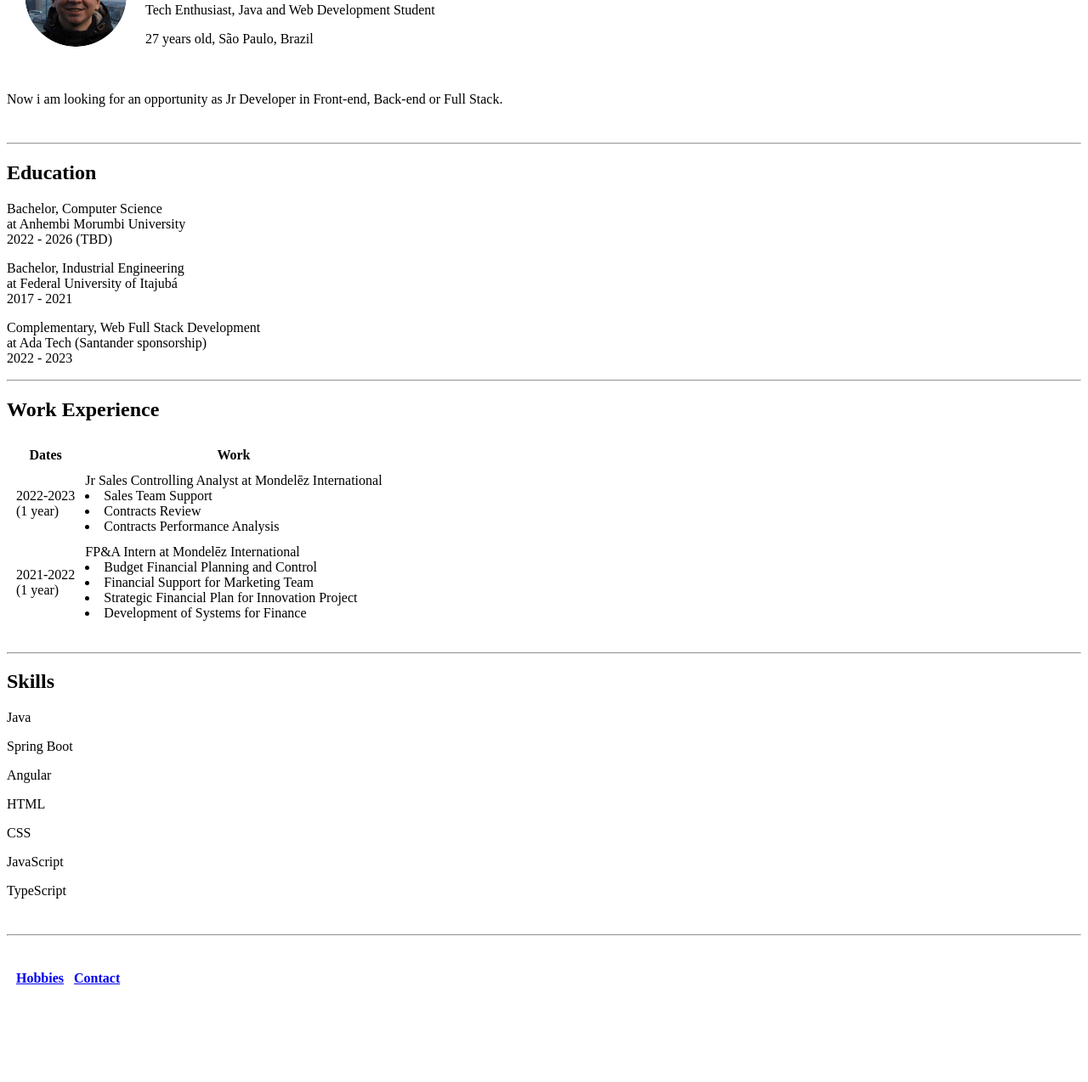
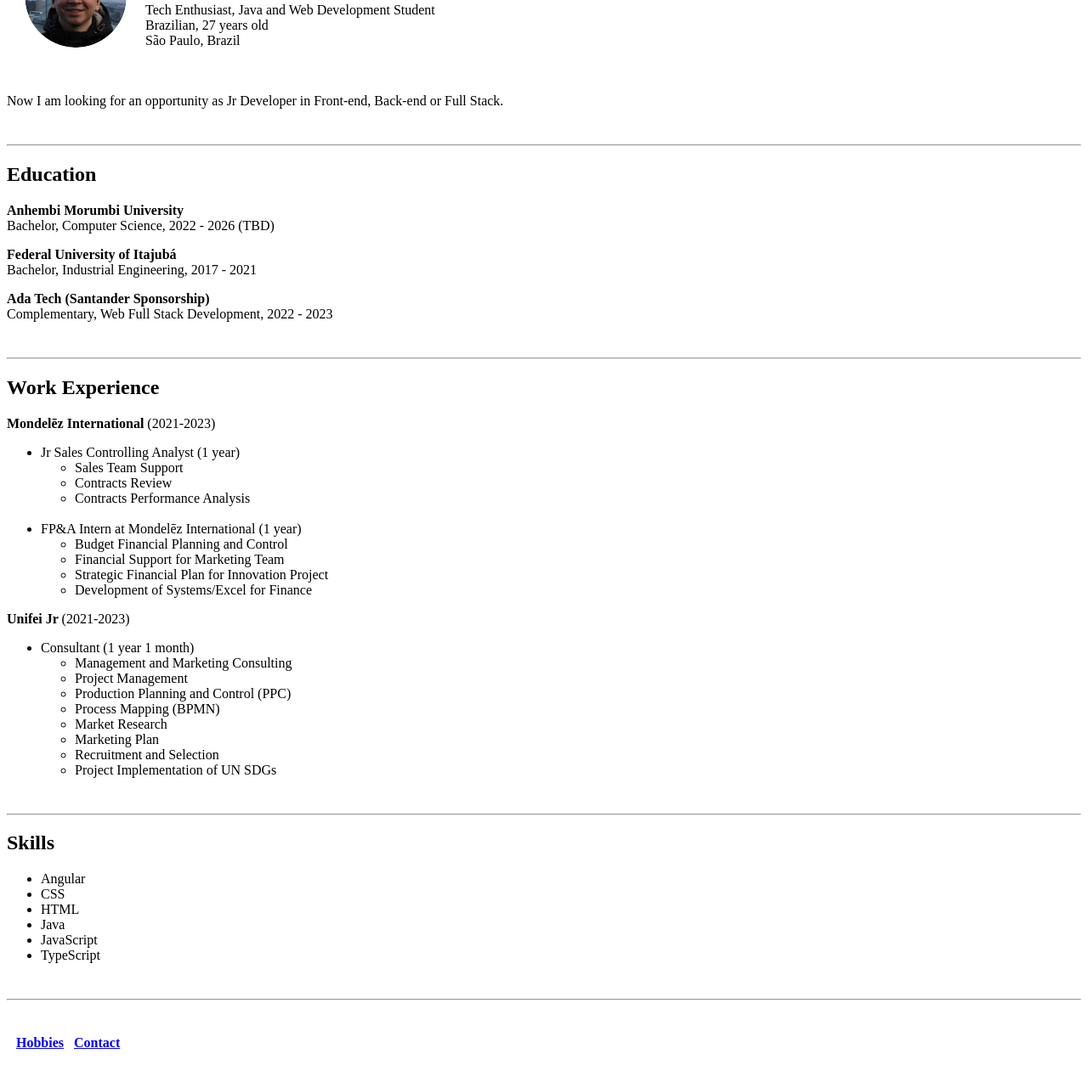
Before and after one commit to arthurbicego/cv, a plain HTML site: page index.html in a window 1280 px wide. Shown: the part 106-1380 px from the top of the page at 85% size. Before the commit the page ends 1307 px from the top, so only its background shows below. Drawn offline with Linux system fonts and the light colour scheme.

Commit message:
update cv: html layout

```diff
--- a/index.html
+++ b/index.html
@@ -18,15 +18,16 @@
             </td>
             <td>
                 <h1>Arthur Bicego Quintaneira</h1>
-                <p>Tech Enthusiast, Java and Web Development Student</p>
-                <p>27 years old, São Paulo, Brazil</p>
+                <p>Tech Enthusiast, Java and Web Development Student <br />
+                    Brazilian, 27 years old <br />
+                    São Paulo, Brazil
+                </p>
             </td>
         </tr>
     </table>
     <p>
-        Now i am looking for an opportunity as Jr Developer in Front-end, Back-end or Full Stack.
+        Now I am looking for an opportunity as Jr Developer in Front-end, Back-end or Full Stack.
     </p>
-
 
     <br />
 
@@ -34,62 +35,86 @@
 
     <h2>Education</h2>
     <p>
-        Bachelor, Computer Science <br />
-        at Anhembi Morumbi University <br />
-        2022 - 2026 (TBD)
+        <b>Anhembi Morumbi University<br /></b>
+        Bachelor, Computer Science, 2022 - 2026 (TBD)
     </p>
     <p>
-        Bachelor, Industrial Engineering <br />
-        at Federal University of Itajubá <br />
-        2017 - 2021
+        <b>Federal University of Itajubá<br /></b>
+        Bachelor, Industrial Engineering, 2017 - 2021
     </p>
     <p>
-        Complementary, Web Full Stack Development <br />
-        at Ada Tech (Santander sponsorship)<br />
-        2022 - 2023
+        <b>Ada Tech (Santander Sponsorship)<br /></b>
+        Complementary, Web Full Stack Development, 2022 - 2023
     </p>
 
+    <br />
 
-    <hr>
+    <hr />
+
     <h2>Work Experience</h2>
-    <table cellspacing="10">
-        <thead>
-            <tr>
-                <th>Dates</th>
-                <th>Work</th>
-            </tr>
-        </thead>
-        <tbody>
-            <tr>
-                <td>2022-2023 <br /> (1 year)</td>
-                <td>Jr Sales Controlling Analyst at Mondelēz International
+    <p>
+        <b>Mondelēz International </b>(2021-2023)<br />
+        <ul>
+            <li>
+                Jr Sales Controlling Analyst (1 year)
+                <ul>
                     <li>Sales Team Support</li>
                     <li>Contracts Review</li>
                     <li>Contracts Performance Analysis</li>
-                </td>
-            </tr>
-            <td>2021-2022 <br /> (1 year)</td>
-            <td>FP&A Intern at Mondelēz International
-                <li>Budget Financial Planning and Control</li>
-                <li>Financial Support for Marketing Team</li>
-                <li>Strategic Financial Plan for Innovation Project</li>
-                <li>Development of Systems for Finance</li>
                 </ul>
-            </td>
-        </tbody>
-    </table>
-    <br>
-    <hr>
+            </li>
+            <br />
+            <li>
+                FP&A Intern at Mondelēz International (1 year)
+                <ul>
+                    <li>Budget Financial Planning and Control</li>
+                    <li>Financial Support for Marketing Team</li>
+                    <li>Strategic Financial Plan for Innovation Project</li>
+                    <li>Development of Systems/Excel for Finance</li>
+                </ul>
+            </li>
+        </ul>
+    </p>
+
+    <p>
+        <b>Unifei Jr </b>(2021-2023)<br />
+        <ul>
+            <li>
+                Consultant (1 year 1 month)
+                <ul>
+                    <li>Management and Marketing Consulting</li>
+                    <li>Project Management</li>
+                    <li>Production Planning and Control (PPC)</li>
+                    <li>Process Mapping (BPMN)</li>
+                    <li>Market Research</li>
+                    <li>Marketing Plan</li>
+                    <li>Recruitment and Selection</li>
+                    <li>Project Implementation of UN SDGs</li>
+                </ul>
+            </li>
+        </ul>
+    </p>
+
+    <br />
+
+    <hr />
+
     <h2>Skills</h2>
-    <p>Java</p>
-    <p>Spring Boot</p>
-    <p>Angular</p>
-    <p>HTML</p>
-    <p>CSS</p>
-    <p>JavaScript</p>
-    <p>TypeScript</p>
-    <br>
-    <hr>
+    <p>
+        <ul>
+            <li>Angular</li>
+            <li>CSS</li>
+            <li>HTML</li>
+            <li>Java</li>
+            <li>JavaScript</li>
+            <li>TypeScript</li>
+        </ul>
+    </p>
+
+    <br />
+
+    <hr />
+
     <table cellspacing="10">
         <tr>
             <td>
```
Also changed, not shown: html.html (added, +133 -0 lines).
